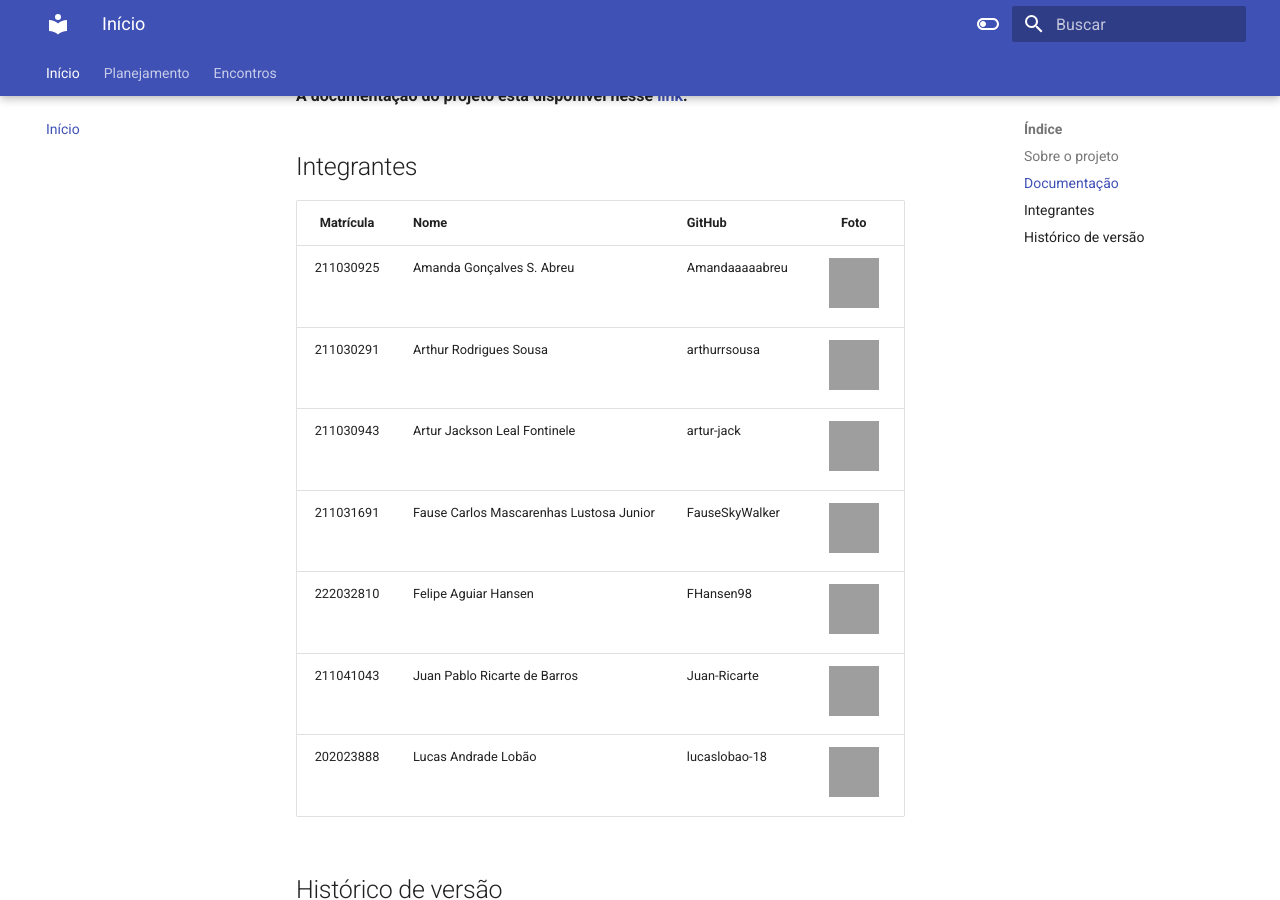
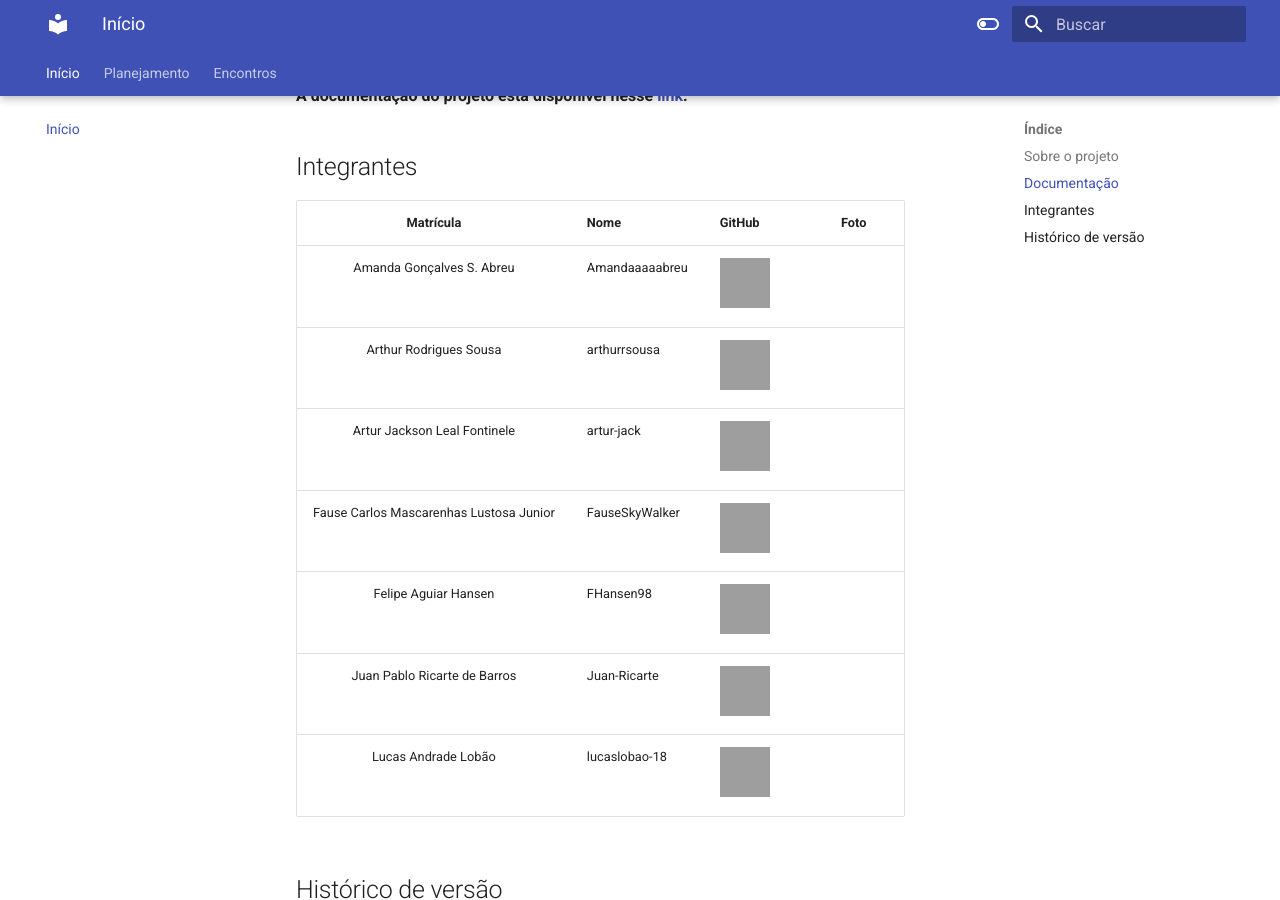
Before and after one commit to Interacao-Humano-Computador/2023.2--BRB-Mobilidade, an MkDocs documentation site: the page built from docs/index.md, in a window 1280 px wide and 900 px high, scrolled down 312 px, cut to the strip 0-900 px from the top of the window. Built offline with MkDocs 1.6.1 and Material for MkDocs 9.7.7, drawn with Linux system fonts in a browser that asks for light colours; grey boxes are pictures that could not be loaded.

Commit message:
att page

```diff
--- a/docs/index.md
+++ b/docs/index.md
@@ -11,13 +11,13 @@
 
 | Matrícula | Nome                            | GitHub |                                                       Foto                                                       |
 | :-------: | ------------------------------- | -------------- | :------------------------------------------------------------------------------------------------------------: |
-| 211030925 | Amanda Gonçalves S. Abreu | Amandaaaaabreu |  [<img src="https://avatars.githubusercontent.com/u/103958998?v=4" width=50>](https://github.com/Amandaaaaabreu)  |
-| 211030291 | Arthur Rodrigues Sousa  | arthurrsousa |  [<img src="https://avatars.githubusercontent.com/u/98758376?v=4" width=50>](https://github.com/arthurrsousa)  |
-| 211030943 | Artur Jackson Leal Fontinele | artur-jack |   [<img src="https://avatars.githubusercontent.com/u/100738244?v=4" width=50>](https://github.com/artur-jack)   |
-| 211031691 | Fause Carlos Mascarenhas Lustosa Junior | FauseSkyWalker |  [<img src="https://avatars.githubusercontent.com/u/90693864?v=4" width=50>](https://github.com/FauseSkyWalker)     |
-| 222032810 | Felipe Aguiar Hansen | FHansen98 | [<img src="https://avatars.githubusercontent.com/u/101905345?v=4" width=50>](https://github.com/FHansen98) |
-| 211041043 | Juan Pablo Ricarte de Barros | Juan-Ricarte |  [<img src="https://avatars.githubusercontent.com/u/96394878?s=400&u=27ff6b6723f8799ff7b1046f24cc352d02f378fe&v=4" width=50>](https://github.com/Juan-Ricarte)  |
-| 202023888 | Lucas Andrade Lobão | lucaslobao-18 | [<img src= "https://avatars.githubusercontent.com/u/83256558?v=4" width=50>](https://github.com/lucaslobao-18)|
+|Amanda Gonçalves S. Abreu | Amandaaaaabreu |  [<img src="https://avatars.githubusercontent.com/u/103958998?v=4" width=50>](https://github.com/Amandaaaaabreu)  |
+|Arthur Rodrigues Sousa  | arthurrsousa |  [<img src="https://avatars.githubusercontent.com/u/98758376?v=4" width=50>](https://github.com/arthurrsousa)  |
+|Artur Jackson Leal Fontinele | artur-jack |   [<img src="https://avatars.githubusercontent.com/u/100738244?v=4" width=50>](https://github.com/artur-jack)   |
+|Fause Carlos Mascarenhas Lustosa Junior | FauseSkyWalker |  [<img src="https://avatars.githubusercontent.com/u/90693864?v=4" width=50>](https://github.com/FauseSkyWalker)     |
+|Felipe Aguiar Hansen | FHansen98 | [<img src="https://avatars.githubusercontent.com/u/101905345?v=4" width=50>](https://github.com/FHansen98) |
+|Juan Pablo Ricarte de Barros | Juan-Ricarte |  [<img src="https://avatars.githubusercontent.com/u/96394878?s=400&u=27ff6b6723f8799ff7b1046f24cc352d02f378fe&v=4" width=50>](https://github.com/Juan-Ricarte)  |
+|Lucas Andrade Lobão | lucaslobao-18 | [<img src= "https://avatars.githubusercontent.com/u/83256558?v=4" width=50>](https://github.com/lucaslobao-18)|
 
 
 ## Histórico de versão
```
Also changed, not shown: README.md (+7 -7 lines).
